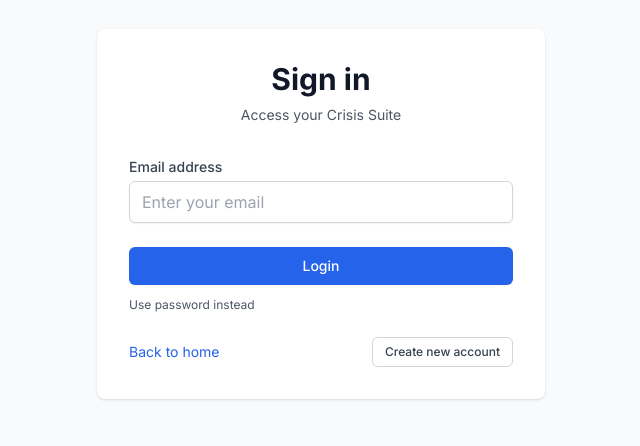
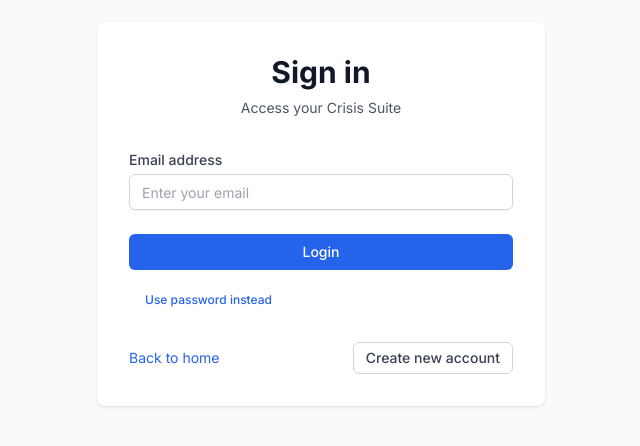
Before and after one commit to SamuelPicasse/MVP-crisis-suite, a Next.js app in the folder apps/web/: page /login in a window 1280 px wide. Shown: the part 186-632 px from the top of the page, without its empty margins (319-959 px from the left). Built offline with nearby package versions, Linux system fonts and the light colour scheme.

Commit message:
Auth UI (shadcn): add shadcn-style Button/Input/Label/Card primitives and refactor sign-in page to OTP-first with shadcn components and cleaner styling

```diff
--- a/apps/web/package.json
+++ b/apps/web/package.json
@@ -17,12 +17,17 @@
     "@crisis-suite/db": "*",
     "@crisis-suite/ui": "*",
     "@headlessui/react": "^2.0.0",
+    "@radix-ui/react-label": "^2.1.7",
+    "@radix-ui/react-slot": "^1.2.3",
     "@supabase/ssr": "^0.7.0",
     "@supabase/supabase-js": "^2.45.0",
+    "class-variance-authority": "^0.7.1",
     "clsx": "^2.1.0",
     "next": "^15.0.0",
     "react": "^18.3.0",
+    "react-aria-components": "^1.12.2",
     "react-dom": "^18.3.0",
+    "tailwind-merge": "^3.3.1",
     "zustand": "^4.5.0"
   },
   "devDependencies": {
--- a/apps/web/src/app/login/page.tsx
+++ b/apps/web/src/app/login/page.tsx
@@ -1,9 +1,12 @@
-'use client';
+"use client";
 
 import { useRef, useState } from 'react';
 import { useRouter } from 'next/navigation';
 import Link from 'next/link';
 import { createClient } from '@/lib/supabase/client';
+import { Button } from '@/components/ui/button';
+import { Input } from '@/components/ui/input';
+import { Label } from '@/components/ui/label';
 
 export default function LoginPage() {
   const router = useRouter();
@@ -157,10 +160,8 @@
 
           <div className="space-y-4">
             <div>
-              <label htmlFor="email" className="block text-sm font-medium text-gray-700">
-                Email address
-              </label>
-              <input
+              <Label htmlFor="email" className="block text-sm font-medium text-gray-700">Email address</Label>
+              <Input
                 id="email"
                 name="email"
                 type="email"
@@ -168,16 +169,14 @@
                 required
                 value={email}
                 onChange={(e) => setEmail(e.target.value)}
-                className="mt-1 block w-full px-3 py-2 border border-gray-300 rounded-md shadow-sm focus:outline-none focus:ring-primary focus:border-primary"
                 placeholder="Enter your email"
+                className="mt-1"
               />
             </div>
             {showPassword && (
               <div>
-                <label htmlFor="password" className="block text-sm font-medium text-gray-700">
-                  Password
-                </label>
-                <input
+                <Label htmlFor="password" className="block text-sm font-medium text-gray-700">Password</Label>
+                <Input
                   ref={passwordRef}
                   id="password"
                   name="password"
@@ -186,8 +185,8 @@
                   required
                   value={password}
                   onChange={(e) => setPassword(e.target.value)}
-                  className="mt-1 block w-full px-3 py-2 border border-gray-300 rounded-md shadow-sm focus:outline-none focus:ring-primary focus:border-primary"
                   placeholder="Enter your password"
+                  className="mt-1"
                 />
               </div>
             )}
@@ -196,14 +195,13 @@
           <div className="space-y-3">
             {/* OTP flow */}
             <div className="space-y-2">
-              <button
-                type="button"
+              <Button
                 onClick={handleSendOtp}
                 disabled={loading}
-                className="w-full flex justify-center py-2 px-4 border border-transparent rounded-md shadow-sm text-sm font-medium text-white bg-primary hover:bg-blue-600 focus:outline-none focus:ring-2 focus:ring-offset-2 focus:ring-primary disabled:opacity-50 disabled:cursor-not-allowed"
+                className="w-full"
               >
                 Login
-              </button>
+              </Button>
               {otpSent && (
                 <div className="flex items-center gap-2">
                   <input
@@ -215,36 +213,35 @@
                     placeholder="Enter 6‑digit code"
                     className="flex-1 px-3 py-2 border border-gray-300 rounded-md shadow-sm focus:outline-none focus:ring-primary focus:border-primary"
                   />
-                  <button
-                    type="button"
+                  <Button
                     onClick={handleVerifyOtp}
                     disabled={verifying}
-                    className="px-4 py-2 border border-transparent rounded-md shadow-sm text-sm font-medium text-white bg-primary hover:bg-blue-600 focus:outline-none focus:ring-2 focus:ring-offset-2 focus:ring-primary disabled:opacity-50 disabled:cursor-not-allowed"
                   >
                     {verifying ? 'Verifying…' : 'Verify'}
-                  </button>
+                  </Button>
                 </div>
               )}
             </div>
 
             {/* Password flow (de-emphasized) */}
             {!showPassword ? (
-              <button
-                type="button"
+              <Button
+                onClick={() => { setShowPassword(true); setTimeout(() => passwordRef.current?.focus(), 0); }}
                 disabled={loading}
-                onClick={() => { setShowPassword(true); setTimeout(() => passwordRef.current?.focus(), 0); }}
-                className="block text-center text-xs text-gray-600 hover:underline disabled:opacity-50"
+                variant="link"
+                className="text-xs"
               >
                 Use password instead
-              </button>
+              </Button>
             ) : (
-              <button
+              <Button
                 type="submit"
                 disabled={loading}
-                className="w-full flex justify-center py-2 px-4 border border-gray-300 rounded-md shadow-sm text-sm font-medium text-gray-700 bg-white hover:bg-gray-50 focus:outline-none focus:ring-2 focus:ring-offset-2 focus:ring-primary disabled:opacity-50 disabled:cursor-not-allowed"
+                variant="outline"
+                className="w-full"
               >
                 {loading ? 'Signing in...' : 'Sign in with password'}
-              </button>
+              </Button>
             )}
 
             {/** Signup CTA moved to footer next to Back to home */}
@@ -254,14 +251,14 @@
             <Link href="/" className="text-sm text-primary hover:underline">
               Back to home
             </Link>
-            <button
-              type="button"
+            <Button
               onClick={() => router.push('/signup')}
               disabled={loading}
-              className="inline-flex items-center justify-center px-3 py-1.5 border border-gray-300 rounded-md text-xs font-medium text-gray-700 bg-white hover:bg-gray-50 focus:outline-none focus:ring-2 focus:ring-offset-2 focus:ring-primary disabled:opacity-50 disabled:cursor-not-allowed"
+              variant="outline"
+              size="sm"
             >
               Create new account
-            </button>
+            </Button>
           </div>
         </form>
       </div>
--- /dev/null
+++ b/apps/web/src/components/ui/button.tsx
@@ -0,0 +1,55 @@
+import * as React from "react";
+import { Slot } from "@radix-ui/react-slot";
+import { cva, type VariantProps } from "class-variance-authority";
+import { cn } from "@/lib/utils";
+
+const buttonVariants = cva(
+  "inline-flex items-center justify-center whitespace-nowrap rounded-md text-sm font-medium transition-colors focus-visible:outline-none focus-visible:ring-2 focus-visible:ring-primary focus-visible:ring-offset-2 disabled:pointer-events-none disabled:opacity-50",
+  {
+    variants: {
+      variant: {
+        default:
+          "bg-primary text-white hover:bg-blue-600 border border-transparent",
+        secondary:
+          "bg-gray-900 text-white hover:bg-gray-800 border border-transparent",
+        outline:
+          "bg-white text-gray-700 border border-gray-300 hover:bg-gray-50",
+        ghost:
+          "bg-transparent text-gray-700 hover:bg-gray-100",
+        link: "bg-transparent underline-offset-4 hover:underline text-primary",
+      },
+      size: {
+        default: "h-9 px-4 py-2",
+        sm: "h-8 rounded-md px-3",
+        lg: "h-10 rounded-md px-6",
+        icon: "h-9 w-9",
+      },
+    },
+    defaultVariants: {
+      variant: "default",
+      size: "default",
+    },
+  }
+);
+
+export interface ButtonProps
+  extends React.ButtonHTMLAttributes<HTMLButtonElement>,
+    VariantProps<typeof buttonVariants> {
+  asChild?: boolean;
+}
+
+const Button = React.forwardRef<HTMLButtonElement, ButtonProps>(
+  ({ className, variant, size, asChild = false, ...props }, ref) => {
+    const Comp = asChild ? Slot : "button";
+    return (
+      <Comp
+        className={cn(buttonVariants({ variant, size, className }))}
+        ref={ref}
+        {...props}
+      />
+    );
+  }
+);
+Button.displayName = "Button";
+
+export { Button, buttonVariants };
--- /dev/null
+++ b/apps/web/src/components/ui/card.tsx
@@ -0,0 +1,42 @@
+import * as React from "react";
+import { cn } from "@/lib/utils";
+
+function Card({ className, ...props }: React.HTMLAttributes<HTMLDivElement>) {
+  return (
+    <div
+      className={cn(
+        "rounded-xl border border-gray-200 bg-white shadow-sm",
+        className
+      )}
+      {...props}
+    />
+  );
+}
+
+function CardHeader({ className, ...props }: React.HTMLAttributes<HTMLDivElement>) {
+  return (
+    <div className={cn("p-6 pb-3", className)} {...props} />
+  );
+}
+
+function CardTitle({ className, ...props }: React.HTMLAttributes<HTMLHeadingElement>) {
+  return (
+    <h3 className={cn("text-2xl font-semibold", className)} {...props} />
+  );
+}
+
+function CardDescription({ className, ...props }: React.HTMLAttributes<HTMLParagraphElement>) {
+  return (
+    <p className={cn("text-sm text-gray-500", className)} {...props} />
+  );
+}
+
+function CardContent({ className, ...props }: React.HTMLAttributes<HTMLDivElement>) {
+  return <div className={cn("p-6 pt-4", className)} {...props} />;
+}
+
+function CardFooter({ className, ...props }: React.HTMLAttributes<HTMLDivElement>) {
+  return <div className={cn("p-6 pt-0", className)} {...props} />;
+}
+
+export { Card, CardHeader, CardTitle, CardDescription, CardContent, CardFooter };
--- /dev/null
+++ b/apps/web/src/components/ui/input.tsx
@@ -0,0 +1,24 @@
+import * as React from "react";
+import { cn } from "@/lib/utils";
+
+export interface InputProps
+  extends React.InputHTMLAttributes<HTMLInputElement> {}
+
+const Input = React.forwardRef<HTMLInputElement, InputProps>(
+  ({ className, type = "text", ...props }, ref) => {
+    return (
+      <input
+        type={type}
+        className={cn(
+          "flex h-9 w-full rounded-md border border-gray-300 bg-white px-3 py-2 text-sm shadow-sm placeholder:text-gray-400 focus:outline-none focus:ring-2 focus:ring-primary focus:border-primary",
+          className
+        )}
+        ref={ref}
+        {...props}
+      />
+    );
+  }
+);
+Input.displayName = "Input";
+
+export { Input };
--- /dev/null
+++ b/apps/web/src/components/ui/label.tsx
@@ -0,0 +1,17 @@
+import * as React from "react";
+import * as LabelPrimitive from "@radix-ui/react-label";
+import { cn } from "@/lib/utils";
+
+const Label = React.forwardRef<
+  React.ElementRef<typeof LabelPrimitive.Root>,
+  React.ComponentPropsWithoutRef<typeof LabelPrimitive.Root>
+>(({ className, ...props }, ref) => (
+  <LabelPrimitive.Root
+    ref={ref}
+    className={cn("text-sm font-medium text-gray-700", className)}
+    {...props}
+  />
+));
+Label.displayName = LabelPrimitive.Root.displayName;
+
+export { Label };
--- /dev/null
+++ b/apps/web/src/lib/utils.ts
@@ -0,0 +1,6 @@
+import { clsx, type ClassValue } from "clsx";
+import { twMerge } from "tailwind-merge";
+
+export function cn(...inputs: ClassValue[]) {
+  return twMerge(clsx(inputs));
+}
```
Also changed, not shown: 1 other file (tests, documents, lock files or other folders).
